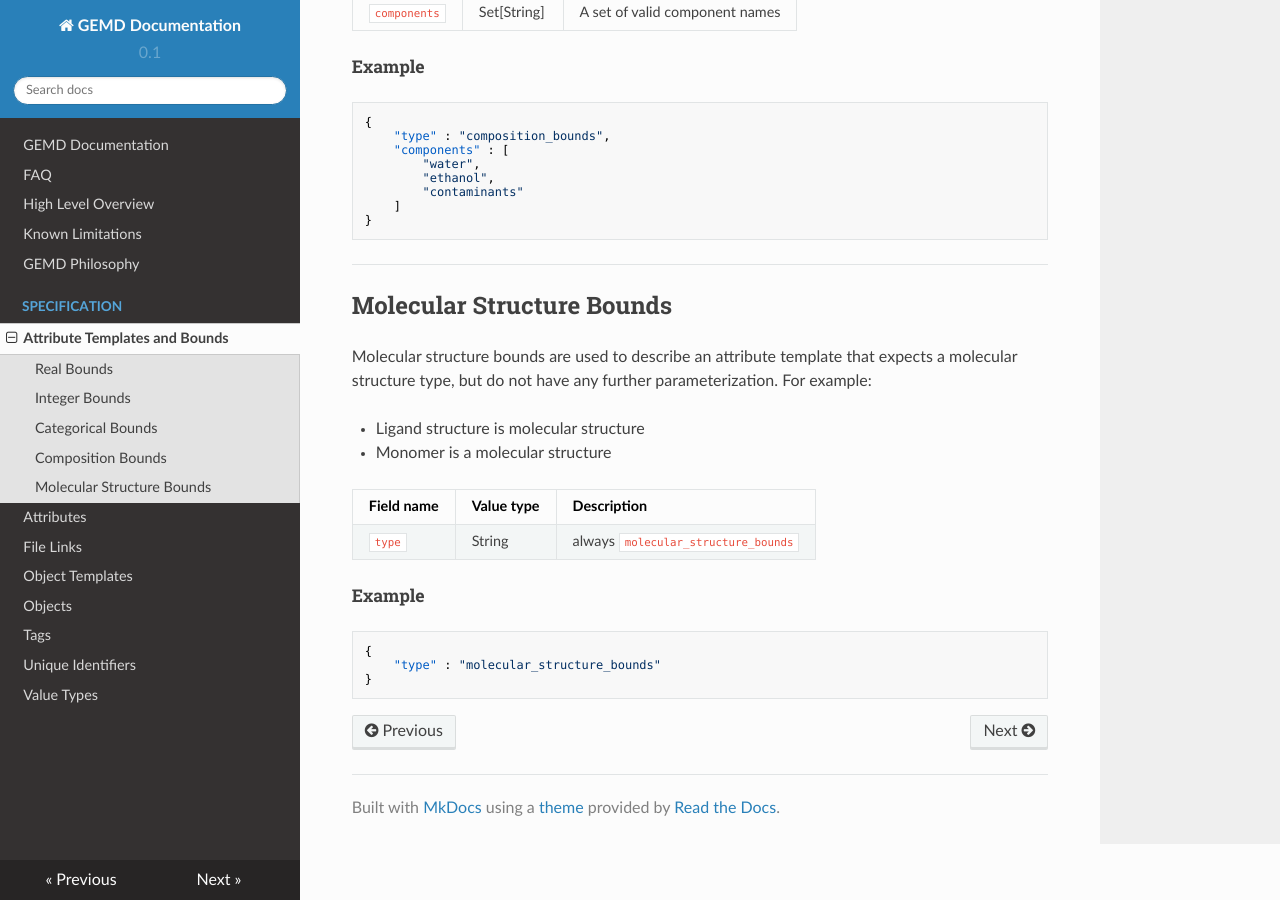
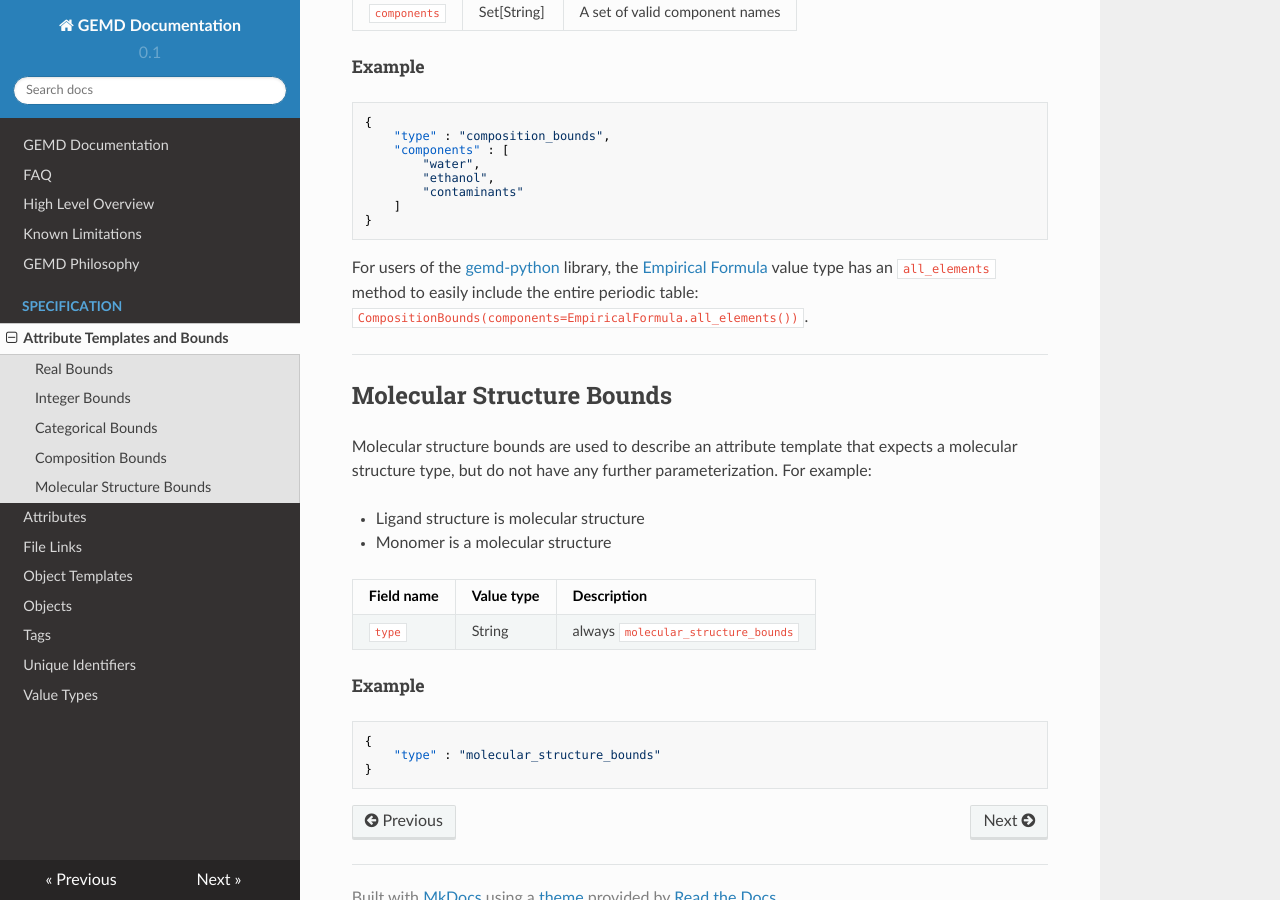
Before and after one commit to CitrineInformatics/gemd-docs, an MkDocs documentation site: the page built from docs/specification/attribute-templates.md, in a window 1280 px wide and 900 px high, scrolled down 4830 px. Built offline with MkDocs 1.6.1, drawn with Linux system fonts in a browser that asks for light colours; nearby versions of some CDN libraries.

Commit message:
Add note about gemd-python element list support

````diff
--- a/docs/specification/attribute-templates.md
+++ b/docs/specification/attribute-templates.md
@@ -222,6 +222,11 @@ Field name | Value type | Description
     ]
 }
 ```
+
+For users of the [gemd-python](https://github.com/CitrineInformatics/gemd-python) library,
+the [Empirical Formula](../value-types/#empirical-formula) value type has an `all_elements`
+method to easily include the entire periodic table: `CompositionBounds(components=EmpiricalFormula.all_elements())`.
+
 ---
 ## Molecular Structure Bounds
 
````
